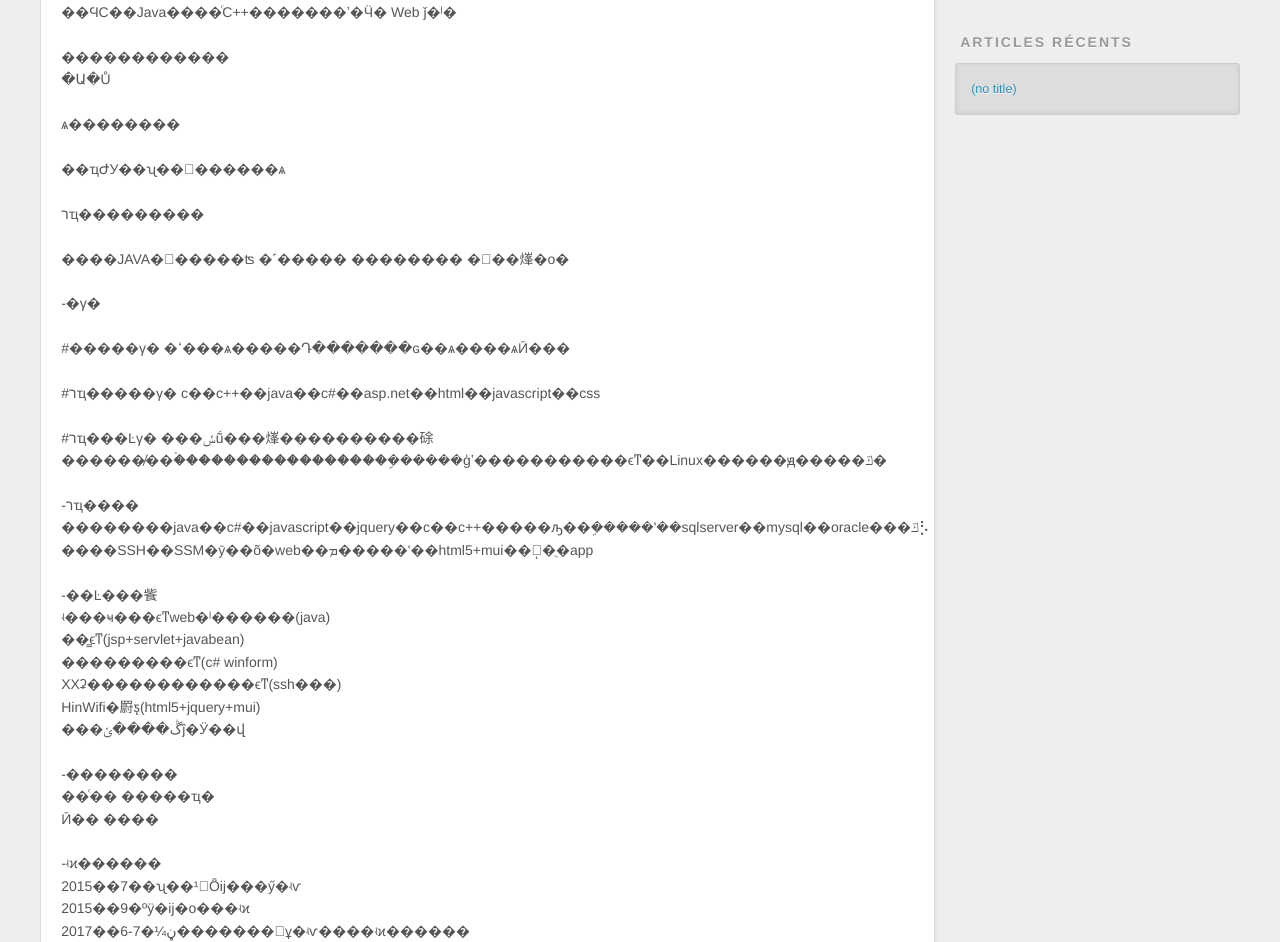
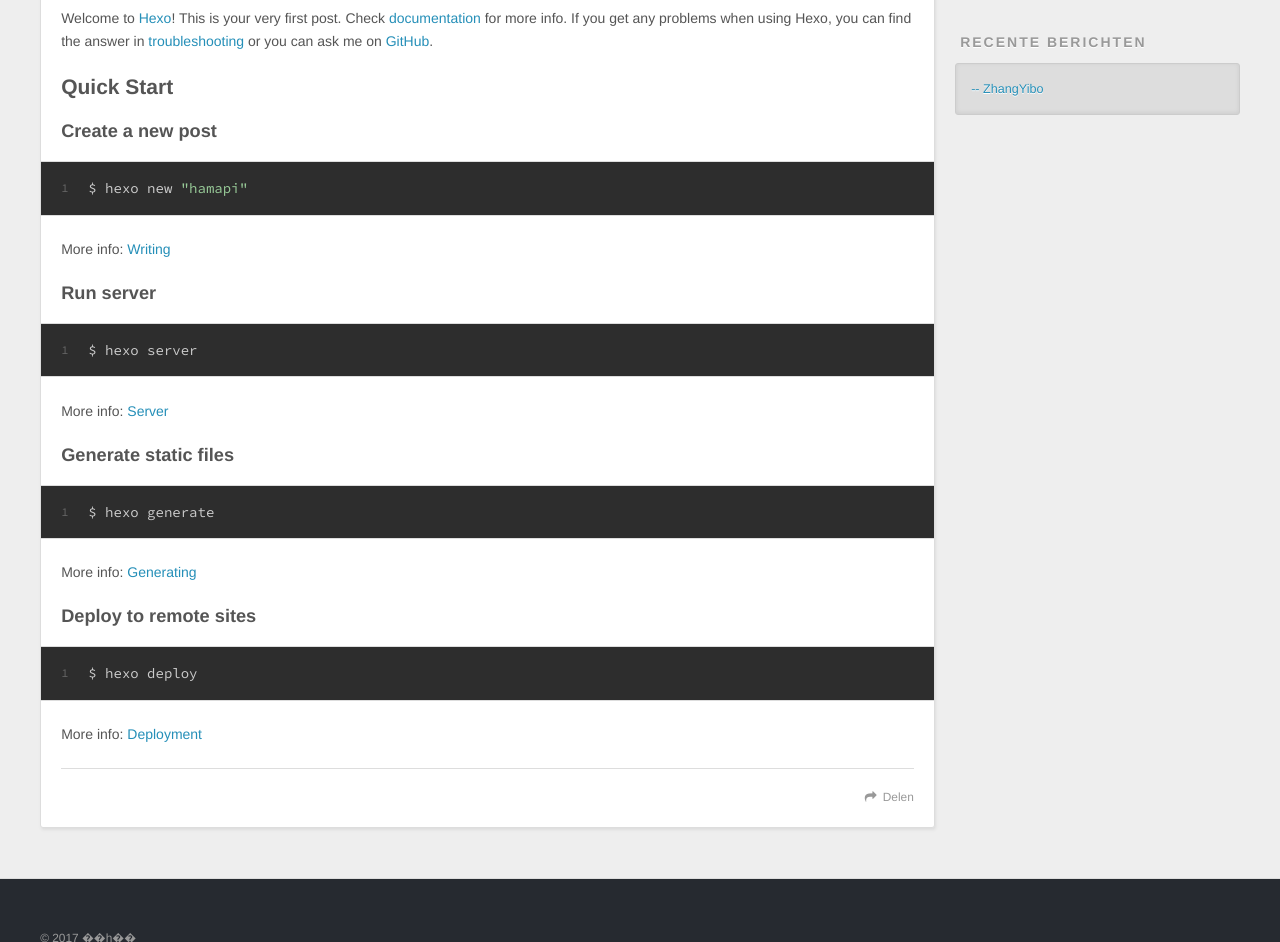
Before and after one commit to summerbb/summerbb.github.io, a plain HTML site: page 2017/09/18/hello-world/index.html in a window 1280 px wide. Shown: the part 446-1388 px from the top of the page. Drawn offline with nearby package versions, Linux system fonts and the light colour scheme.

Commit message:
Site updated: 2017-09-21 20:08:15

```diff
--- a/2017/09/18/hello-world/index.html
+++ b/2017/09/18/hello-world/index.html
@@ -3,20 +3,20 @@
 <head>
   <meta charset="utf-8">
 
-  <title>Hexo</title>
+  <title>-- ZhangYibo | ��һ���Ĳ���</title>
   <meta name="viewport" content="width=device-width, initial-scale=1, maximum-scale=1">
-  <meta name="description" content="�����գ���90�󣬾Ͷ���ʯ��ׯ������ѧ(�������)���־Ӻӱ�ʯ��ׯ�����е� �� ��ϤC��Java����ͨC++�������ʼ�Ӵ� Web ǰ�ˡ� �������������Ա�Ů ѧ�������� ��ҵԺУ��ʯ��ׯ������ѧ רҵ��������� ����JAVA�߼�����ʦ �˹����� �������� �߼��㷨�о�">
+  <meta name="description" content="Welcome to Hexo! This is your very first post. Check documentation for more info. If you get any problems when using Hexo, you can find the answer in troubleshooting or you can ask me on GitHub. Quick">
 <meta property="og:type" content="article">
-<meta property="og:title" content="Hexo">
+<meta property="og:title" content="-- ZhangYibo">
 <meta property="og:url" content="http://yoursite.com/2017/09/18/hello-world/index.html">
-<meta property="og:site_name" content="Hexo">
-<meta property="og:description" content="�����գ���90�󣬾Ͷ���ʯ��ׯ������ѧ(�������)���־Ӻӱ�ʯ��ׯ�����е� �� ��ϤC��Java����ͨC++�������ʼ�Ӵ� Web ǰ�ˡ� �������������Ա�Ů ѧ�������� ��ҵԺУ��ʯ��ׯ������ѧ רҵ��������� ����JAVA�߼�����ʦ �˹����� �������� �߼��㷨�о�">
-<meta property="og:updated_time" content="2017-09-21T11:52:31.764Z">
+<meta property="og:site_name" content="��һ���Ĳ���">
+<meta property="og:description" content="Welcome to Hexo! This is your very first post. Check documentation for more info. If you get any problems when using Hexo, you can find the answer in troubleshooting or you can ask me on GitHub. Quick">
+<meta property="og:updated_time" content="2017-09-21T11:55:55.873Z">
 <meta name="twitter:card" content="summary">
-<meta name="twitter:title" content="Hexo">
-<meta name="twitter:description" content="�����գ���90�󣬾Ͷ���ʯ��ׯ������ѧ(�������)���־Ӻӱ�ʯ��ׯ�����е� �� ��ϤC��Java����ͨC++�������ʼ�Ӵ� Web ǰ�ˡ� �������������Ա�Ů ѧ�������� ��ҵԺУ��ʯ��ׯ������ѧ רҵ��������� ����JAVA�߼�����ʦ �˹����� �������� �߼��㷨�о�">
+<meta name="twitter:title" content="-- ZhangYibo">
+<meta name="twitter:description" content="Welcome to Hexo! This is your very first post. Check documentation for more info. If you get any problems when using Hexo, you can find the answer in troubleshooting or you can ask me on GitHub. Quick">
 
-    <link rel="alternate" href="/atom.xml" title="Hexo" type="application/atom+xml">
+    <link rel="alternate" href="/atom.xml" title="��һ���Ĳ���" type="application/atom+xml">
 
 
     <link rel="icon" href="/favicon.png">
@@ -37,7 +37,7 @@
   <div id="header-outer" class="outer">
     <div id="header-title" class="inner">
       <h1 id="logo-wrap">
-        <a href="/" id="logo">Hexo</a>
+        <a href="/" id="logo">��һ���Ĳ���</a>
       </h1>
 
     </div>
@@ -52,9 +52,9 @@
       </nav>
       <nav id="sub-nav">
 
-          <a id="nav-rss-link" class="nav-icon" href="/atom.xml" title="Flux RSS"></a>
+          <a id="nav-rss-link" class="nav-icon" href="/atom.xml" title="RSS Feed"></a>
 
-        <a id="nav-search-btn" class="nav-icon" title="Rechercher"></a>
+        <a id="nav-search-btn" class="nav-icon" title="Zoeken"></a>
       </nav>
       <div id="search-form-wrap">
         <form action="//google.com/search" method="get" accept-charset="UTF-8" class="search-form"><input type="search" name="q" class="search-form-input" placeholder="Search"><button type="submit" class="search-form-submit">&#xF002;</button><input type="hidden" name="sitesearch" value="http://yoursite.com"></form>
@@ -73,29 +73,32 @@
   <div class="article-inner">
 
 
+      <header class="article-header">
+
+
+    <h1 class="article-title" itemprop="name">
+      -- ZhangYibo
+    </h1>
+
+
+      </header>
+
     <div class="article-entry" itemprop="articleBody">
 
-        <p>�����գ���90�󣬾Ͷ���ʯ��ׯ������ѧ(�������)���־Ӻӱ�ʯ��ׯ�����е� ��</p>
-<p>��ϤC��Java����ͨC++�������ʼ�Ӵ� Web ǰ�ˡ�</p>
-<p>������������<br>�Ա�Ů</p>
-<p>ѧ��������</p>
-<p>��ҵԺУ��ʯ��ׯ������ѧ</p>
-<p>רҵ���������</p>
-<p>����JAVA�߼�����ʦ �˹����� �������� �߼��㷨�о�</p>
-<p>-�γ�</p>
-<p>#�����γ� �ߵ���ѧ�����Դ�������ɢ��ѧ����ѧӢ���</p>
-<p>#רҵ�����γ� c��c++��java��c#��asp.net��html��javascript��css</p>
-<p>#רҵ���Ŀγ� ���ݽṹ���㷨����������硢������̸��ۡ�����������������ܹ������ģʽ�����������ϵͳ��Linux������ԭ�����ݿ�</p>
-<p>-רҵ����<br>��������java��c#��javascript��jquery��c��c++�����ԡ��ܹ�����ʹ��sqlserver��mysql��oracle���ݿ⡣<br>����SSH��SSM�ȳ��õ�web��ܡ�����ʹ��html5+mui��ܴ�ֻ�app</p>
-<p>-��Ŀ���飺<br>ʵ���ҹ���ϵͳweb�ˡ������(java)<br>��̳ϵͳ(jsp+servlet+javabean)<br>���������ϵͳ(c# winform)<br>XXʡ������������ϵͳ(ssh���)<br>HinWifi�罻ƽ̨(html5+jquery+mui)<br>���ڴ����ݵĵ�Ӱ��վ</p>
-<p>-��������<br>��ͨ�� �����ҵ�<br>Ӣ�� ����</p>
-<p>-ʵϰ������<br>2015��7��ʯ��ׯ¹Ȫĳ���ӳ�ʵѵ<br>2015��9�ºӱ�ĳ�о���ʵϰ<br>2017��6-7�¼׹�������ڼұ�ʵѵ����ʵϰ������</p>
-<p>print(��Hello Word��������) //���ҳԴ���˽����</p>
+        <p>Welcome to <a href="https://hexo.io/" target="_blank" rel="external">Hexo</a>! This is your very first post. Check <a href="https://hexo.io/docs/" target="_blank" rel="external">documentation</a> for more info. If you get any problems when using Hexo, you can find the answer in <a href="https://hexo.io/docs/troubleshooting.html" target="_blank" rel="external">troubleshooting</a> or you can ask me on <a href="https://github.com/hexojs/hexo/issues" target="_blank" rel="external">GitHub</a>.</p>
+<h2 id="Quick-Start"><a href="#Quick-Start" class="headerlink" title="Quick Start"></a>Quick Start</h2><h3 id="Create-a-new-post"><a href="#Create-a-new-post" class="headerlink" title="Create a new post"></a>Create a new post</h3><figure class="highlight bash"><table><tr><td class="gutter"><pre><div class="line">1</div></pre></td><td class="code"><pre><div class="line">$ hexo new <span class="string">"hamapi"</span></div></pre></td></tr></table></figure>
+<p>More info: <a href="https://hexo.io/docs/writing.html" target="_blank" rel="external">Writing</a></p>
+<h3 id="Run-server"><a href="#Run-server" class="headerlink" title="Run server"></a>Run server</h3><figure class="highlight bash"><table><tr><td class="gutter"><pre><div class="line">1</div></pre></td><td class="code"><pre><div class="line">$ hexo server</div></pre></td></tr></table></figure>
+<p>More info: <a href="https://hexo.io/docs/server.html" target="_blank" rel="external">Server</a></p>
+<h3 id="Generate-static-files"><a href="#Generate-static-files" class="headerlink" title="Generate static files"></a>Generate static files</h3><figure class="highlight bash"><table><tr><td class="gutter"><pre><div class="line">1</div></pre></td><td class="code"><pre><div class="line">$ hexo generate</div></pre></td></tr></table></figure>
+<p>More info: <a href="https://hexo.io/docs/generating.html" target="_blank" rel="external">Generating</a></p>
+<h3 id="Deploy-to-remote-sites"><a href="#Deploy-to-remote-sites" class="headerlink" title="Deploy to remote sites"></a>Deploy to remote sites</h3><figure class="highlight bash"><table><tr><td class="gutter"><pre><div class="line">1</div></pre></td><td class="code"><pre><div class="line">$ hexo deploy</div></pre></td></tr></table></figure>
+<p>More info: <a href="https://hexo.io/docs/deployment.html" target="_blank" rel="external">Deployment</a></p>
 
 
     </div>
     <footer class="article-footer">
-      <a data-url="http://yoursite.com/2017/09/18/hello-world/" data-id="cj7qa2p5n0000c8akzybaxpsp" class="article-share-link">Partager</a>
+      <a data-url="http://yoursite.com/2017/09/18/hello-world/" data-id="cj7qa2p5n0000c8akzybaxpsp" class="article-share-link">Delen</a>
 
 
     </footer>
@@ -119,7 +122,7 @@
 
 
   <div class="widget-wrap">
-    <h3 class="widget-title">Archives</h3>
+    <h3 class="widget-title">Archieven</h3>
     <div class="widget">
       <ul class="archive-list"><li class="archive-list-item"><a class="archive-list-link" href="/archives/2017/09/">September 2017</a></li></ul>
     </div>
@@ -129,12 +132,12 @@
 
 
   <div class="widget-wrap">
-    <h3 class="widget-title">Articles récents</h3>
+    <h3 class="widget-title">Recente berichten</h3>
     <div class="widget">
       <ul>
 
           <li>
-            <a href="/2017/09/18/hello-world/">(no title)</a>
+            <a href="/2017/09/18/hello-world/">-- ZhangYibo</a>
           </li>
 
       </ul>
@@ -149,8 +152,8 @@
 
   <div class="outer">
     <div id="footer-info" class="inner">
-      &copy; 2017 John Doe<br>
-      Propulsé by <a href="http://hexo.io/" target="_blank">Hexo</a>
+      &copy; 2017 ��һ��<br>
+      Powered by <a href="http://hexo.io/" target="_blank">Hexo</a>
     </div>
   </div>
 </footer>
```
Also changed, not shown: archives/2017/09/index.html (+19 -13 lines), archives/2017/index.html (+19 -13 lines), archives/index.html (+19 -13 lines), index.html (+33 -30 lines).
